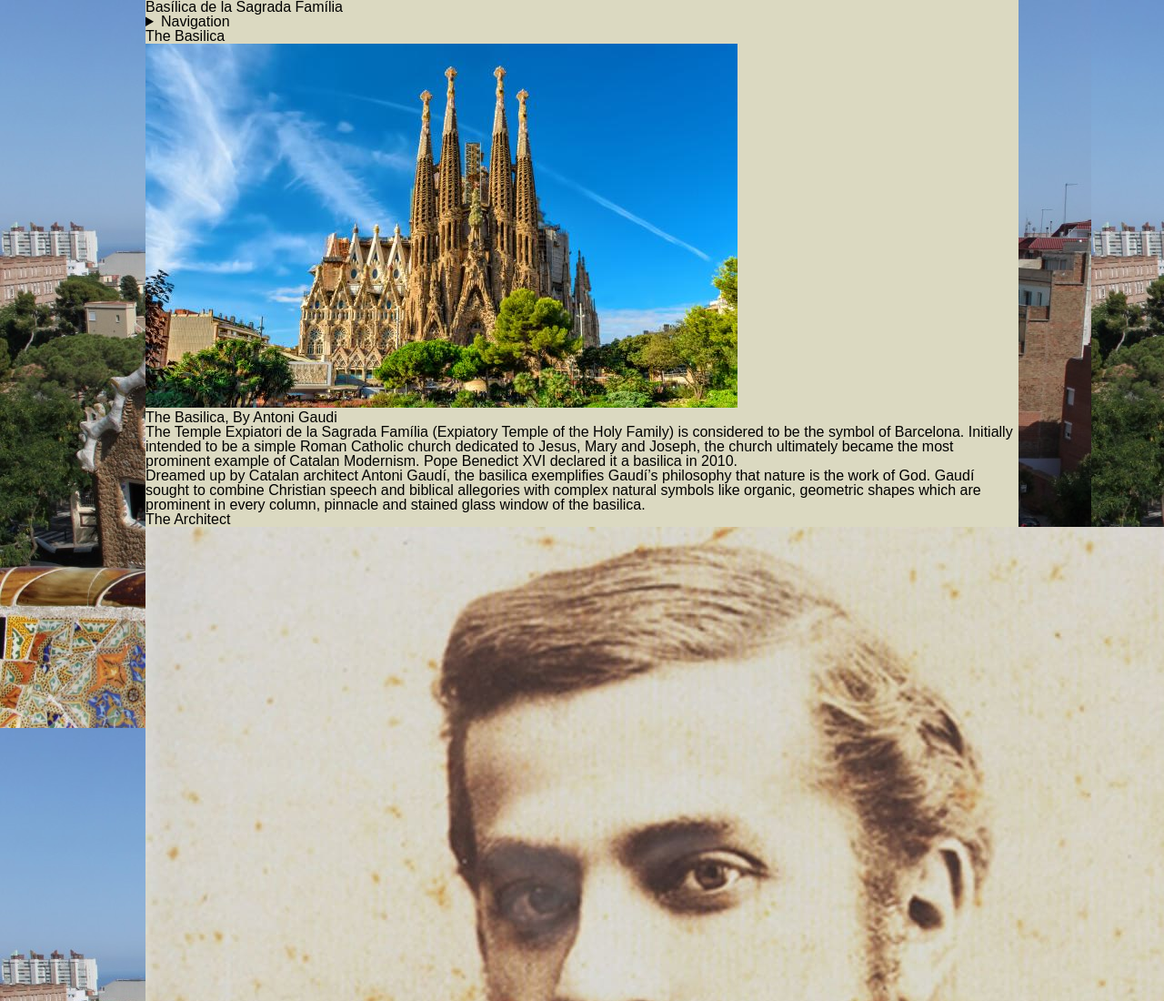
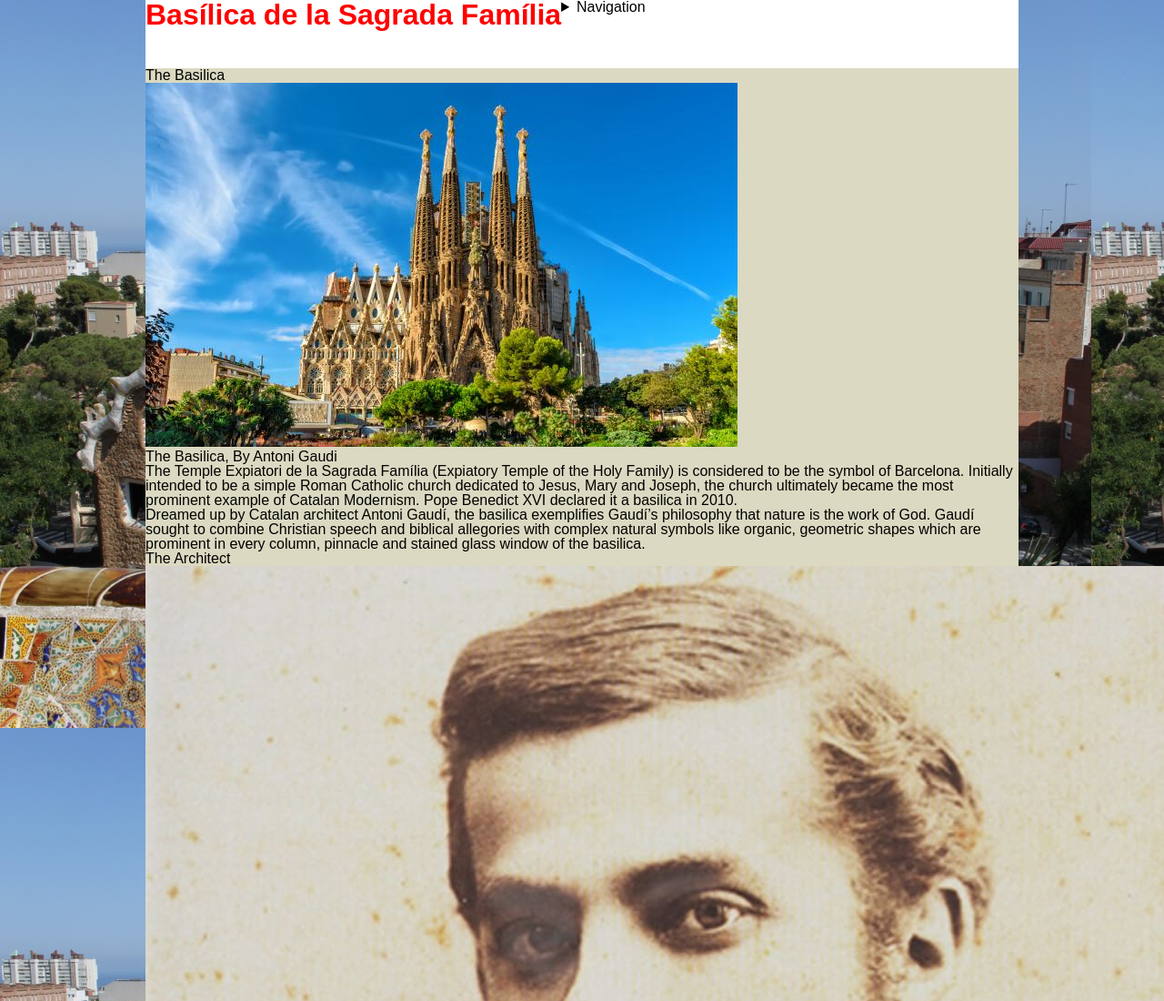
Before and after one commit to Oliviabenn/code-along_OB, a plain HTML site: page code-along-demo/index.html in a window 1280 px wide. Shown: the top 1100 px of the page at 91% size. Drawn offline with Linux system fonts and the light colour scheme; a web font is replaced by a local one.

Commit message:
header, header h1

```diff
--- a/code-along-demo/styles.css
+++ b/code-along-demo/styles.css
@@ -53,3 +53,13 @@ body{
   margin:auto;
   background-color:rgb(219, 217, 193);
 }
+header {
+  height: 75px;
+  background-color: #ffffff;
+}
+header h1 {
+  color: #ff0000;
+  font-size: 2em;
+  font-weight: bold;
+  float: left;
+}
```
